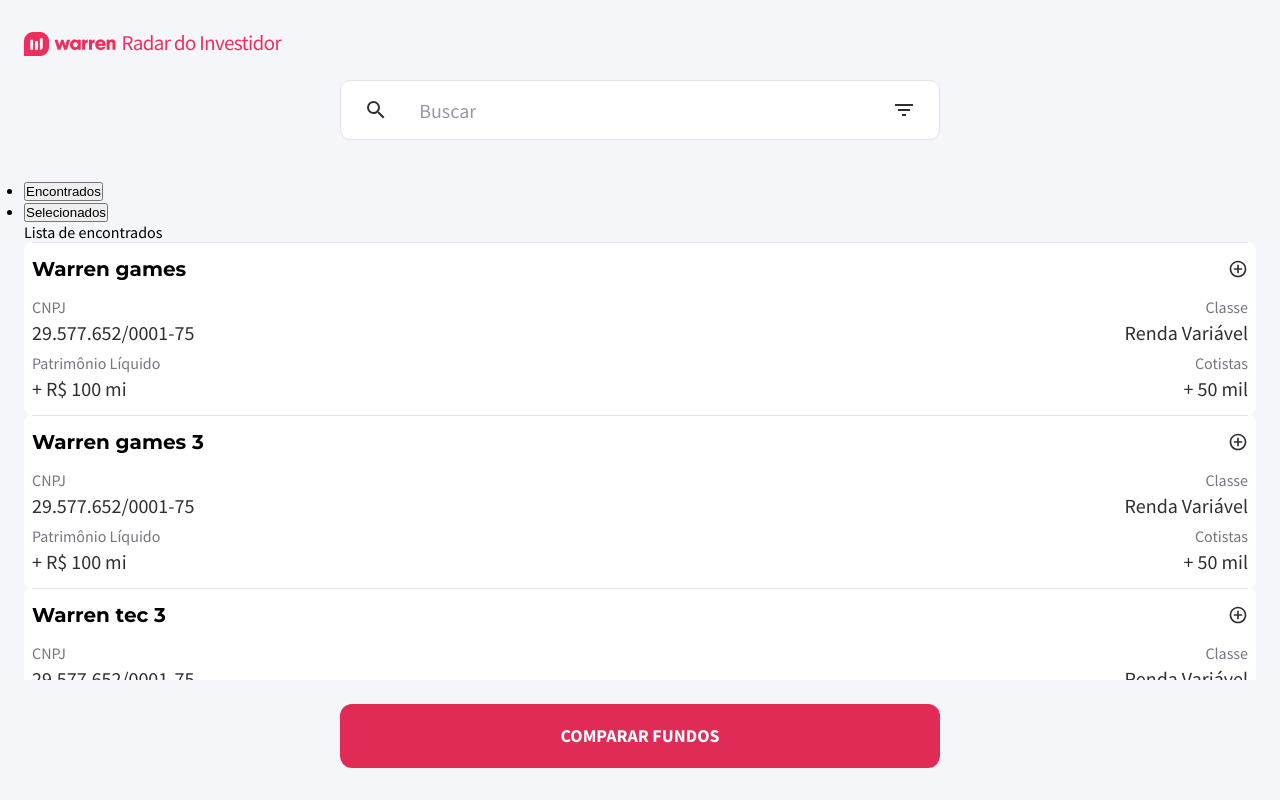
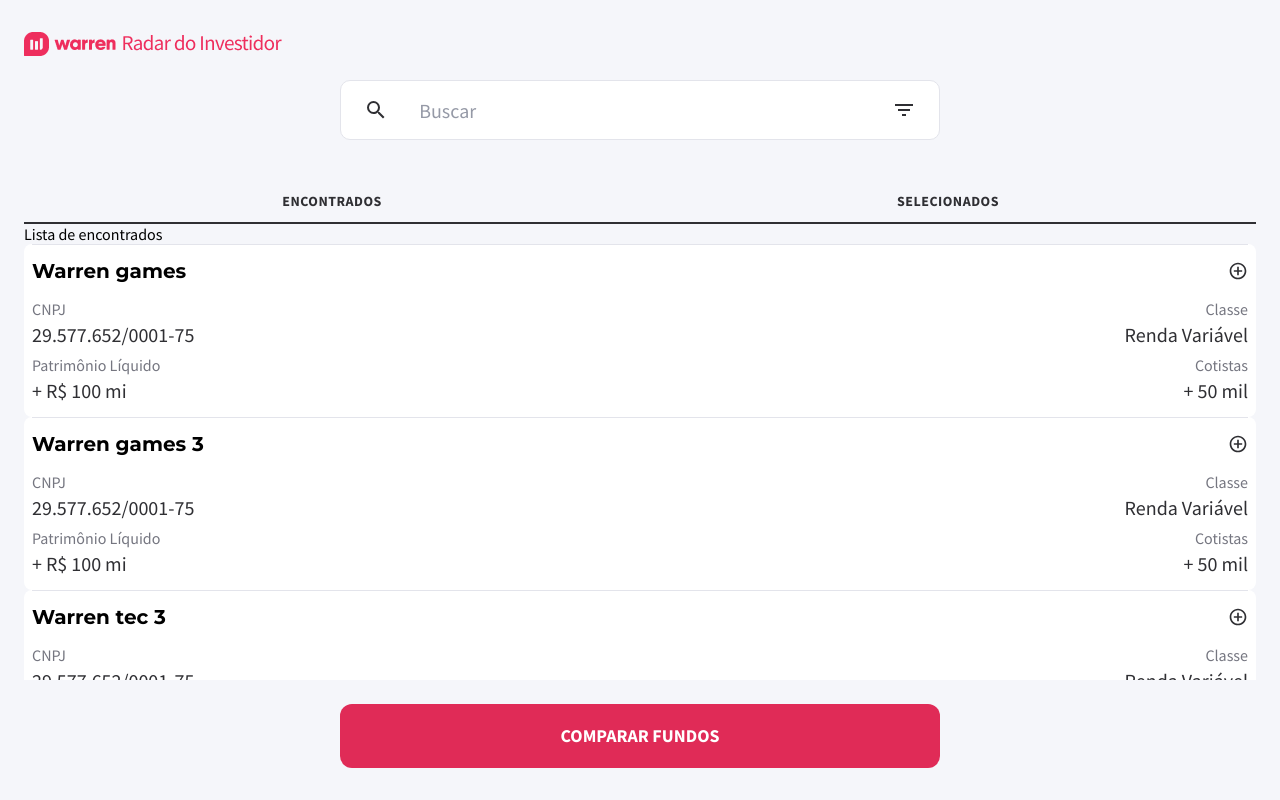
Before and after one commit to luizmellodev/radardoinvestidor-frontend, a Next.js app: page / in a window 1280 px wide. Built offline with nearby package versions, Linux system fonts and the light colour scheme.

Commit message:
estilizacao das abas - Thiago, Gabriel, Eduarda, Matheus e Martin

```diff
--- a/src/components/Tabs/TabTitle/index.tsx
+++ b/src/components/Tabs/TabTitle/index.tsx
@@ -1,4 +1,5 @@
 import React, { ReactNode, useCallback } from 'react';
+import { Container } from './styles';
 
 interface TabTitleProps {
   index: number;
@@ -12,9 +13,9 @@ function TabTitle({ index, title, setSelectedTab }: TabTitleProps) {
   }, [setSelectedTab, index]);
 
   return (
-    <li>
+    <Container>
       <button onClick={handleClickTab}>{title}</button>
-    </li>
+    </Container>
   );
 }
 
--- /dev/null
+++ b/src/components/Tabs/TabTitle/styles.ts
@@ -0,0 +1,23 @@
+import styled from 'styled-components';
+
+export const Container = styled.li`
+  border-bottom: 2px solid ${(props) => props.theme.colors.text};
+  flex: 1;
+
+  button {
+    width: 100%;
+    font-family: 'Source Sans Pro';
+    font-weight: bold;
+    font-size: 14px;
+    line-height: 18px;
+    border: 0;
+    background: transparent;
+    display: flex;
+    align-items: center;
+    letter-spacing: 0.5px;
+    justify-content: center;
+    padding: 12px 0px;
+    color: ${(props) => props.theme.colors.text};
+    text-transform: uppercase;
+  }
+`;
--- a/src/components/Tabs/index.tsx
+++ b/src/components/Tabs/index.tsx
@@ -1,6 +1,7 @@
 import React, { ReactElement, useState } from 'react';
 
 import TabTitle from './TabTitle';
+import { Container } from './styles';
 
 type TabsProps = {
   children: ReactElement[];
@@ -11,7 +12,7 @@ function Tabs({ children }: TabsProps) {
 
   return (
     <div>
-      <ul>
+      <Container>
         {children.map((tab, index) => (
           <TabTitle
             key={index}
@@ -20,7 +21,7 @@ function Tabs({ children }: TabsProps) {
             setSelectedTab={setSelectedTab}
           />
         ))}
-      </ul>
+      </Container>
       {children[selectedTab]}
     </div>
   );
--- /dev/null
+++ b/src/components/Tabs/styles.ts
@@ -0,0 +1,6 @@
+import styled from 'styled-components';
+
+export const Container = styled.ul`
+  display: flex;
+  list-style: none;
+`;
```
